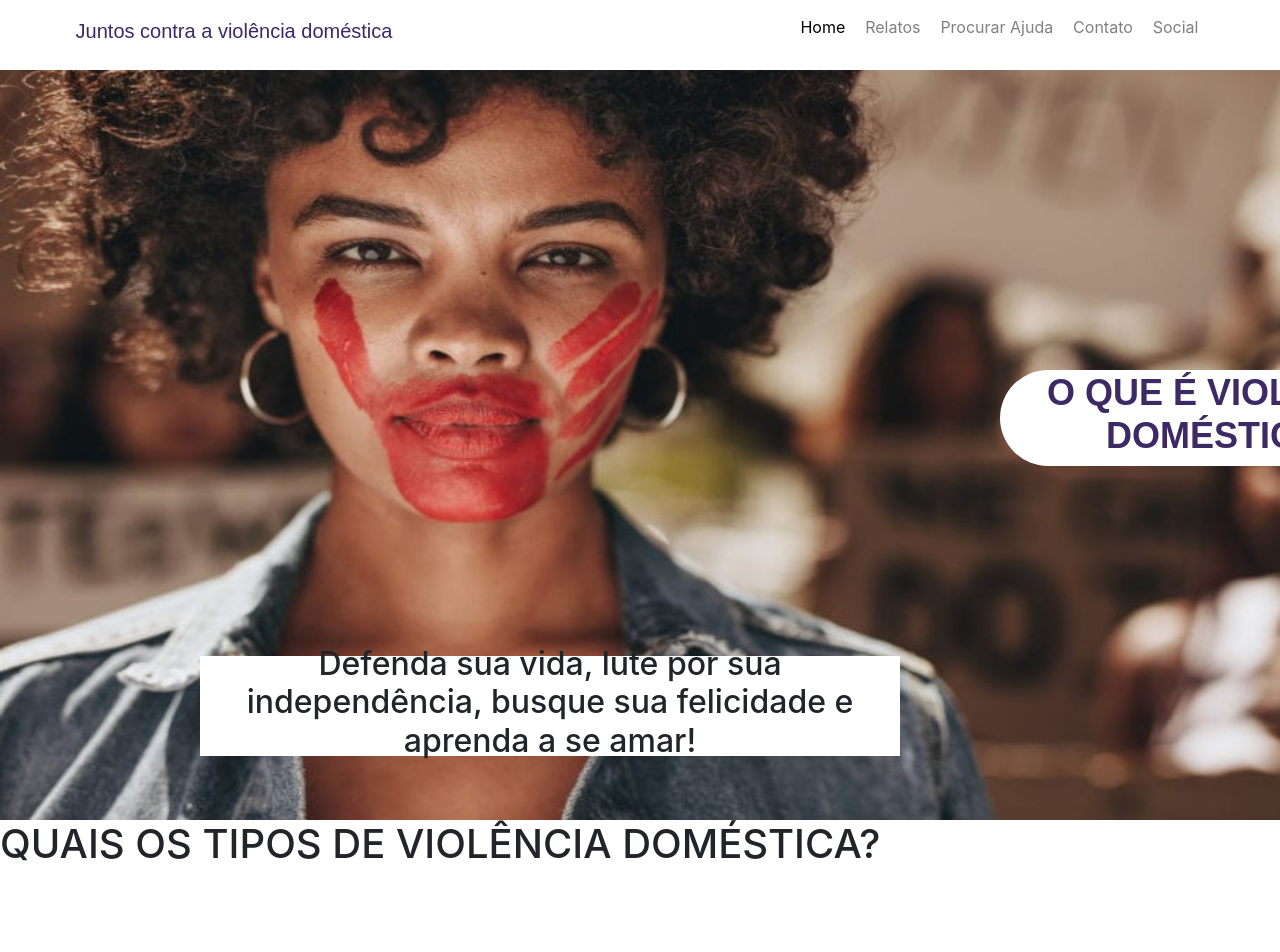
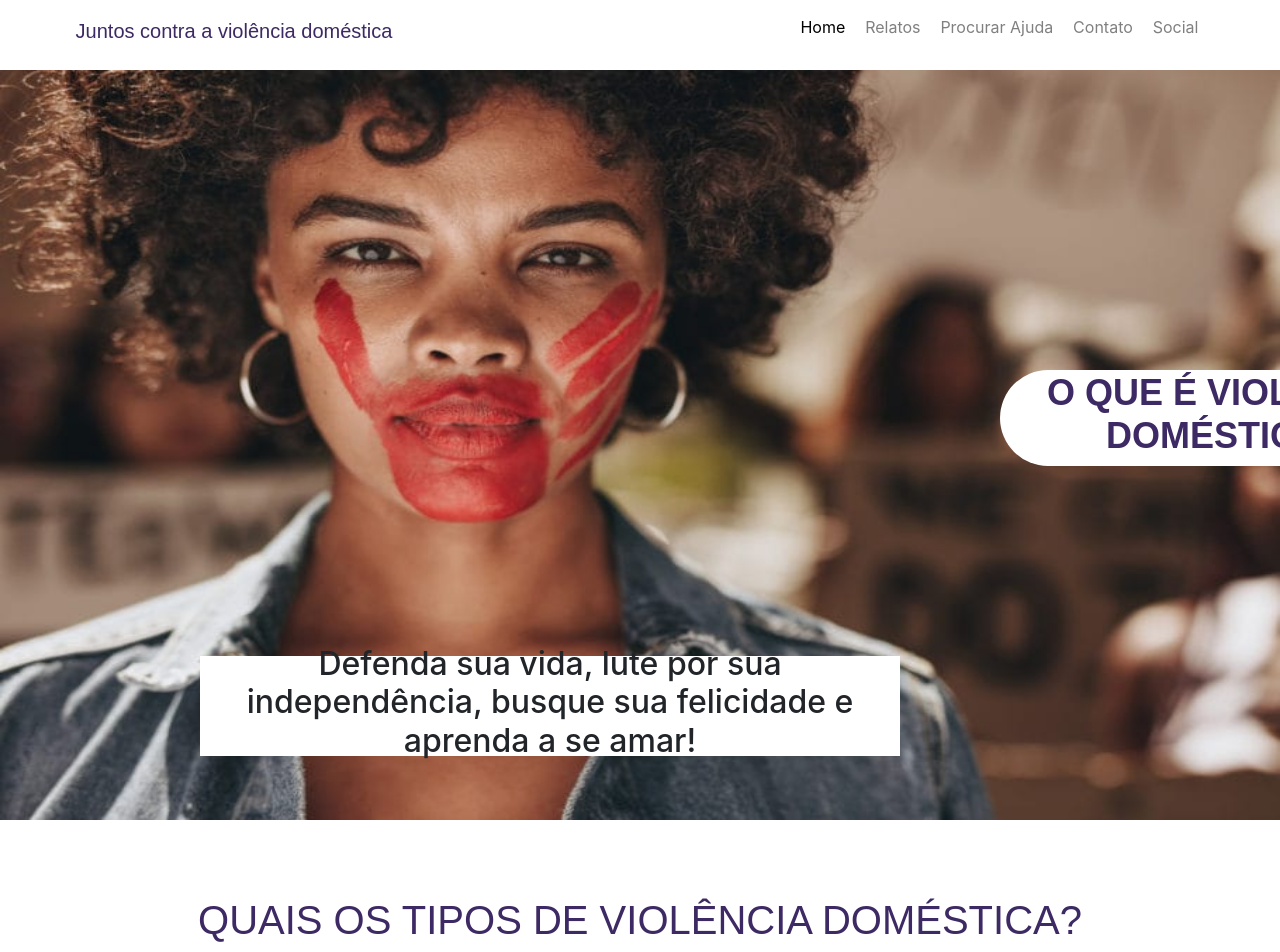
Before and after one commit to uniamerica/CMDM-front, a React (Create React App) app: page / in a window 1280 px wide. Shown: the top 952 px of the page. Before the commit the page ends 916 px from the top, so only its background shows below. Built offline with nearby package versions, Linux system fonts and the light colour scheme.

Commit message:
att pg home

```diff
--- a/src/components/Home/ViolenceTips.css
+++ b/src/components/Home/ViolenceTips.css
@@ -0,0 +1,6 @@
+.title h1{
+    color: #3d2963;
+    text-align: center;
+    margin-top: 2cm;
+    font-family: Arial, Helvetica, sans-serif;
+}
--- a/src/components/Home/ViolenceTips.jsx
+++ b/src/components/Home/ViolenceTips.jsx
@@ -1,11 +1,12 @@
 import React from 'react'
+import './ViolenceTips.css'
 
 function ViolenceTips(props){
 
     const titulo = props.texto
 
     return(
-        <div>
+        <div className="title">
             <h1>{titulo}</h1>
         </div>
     )
```
